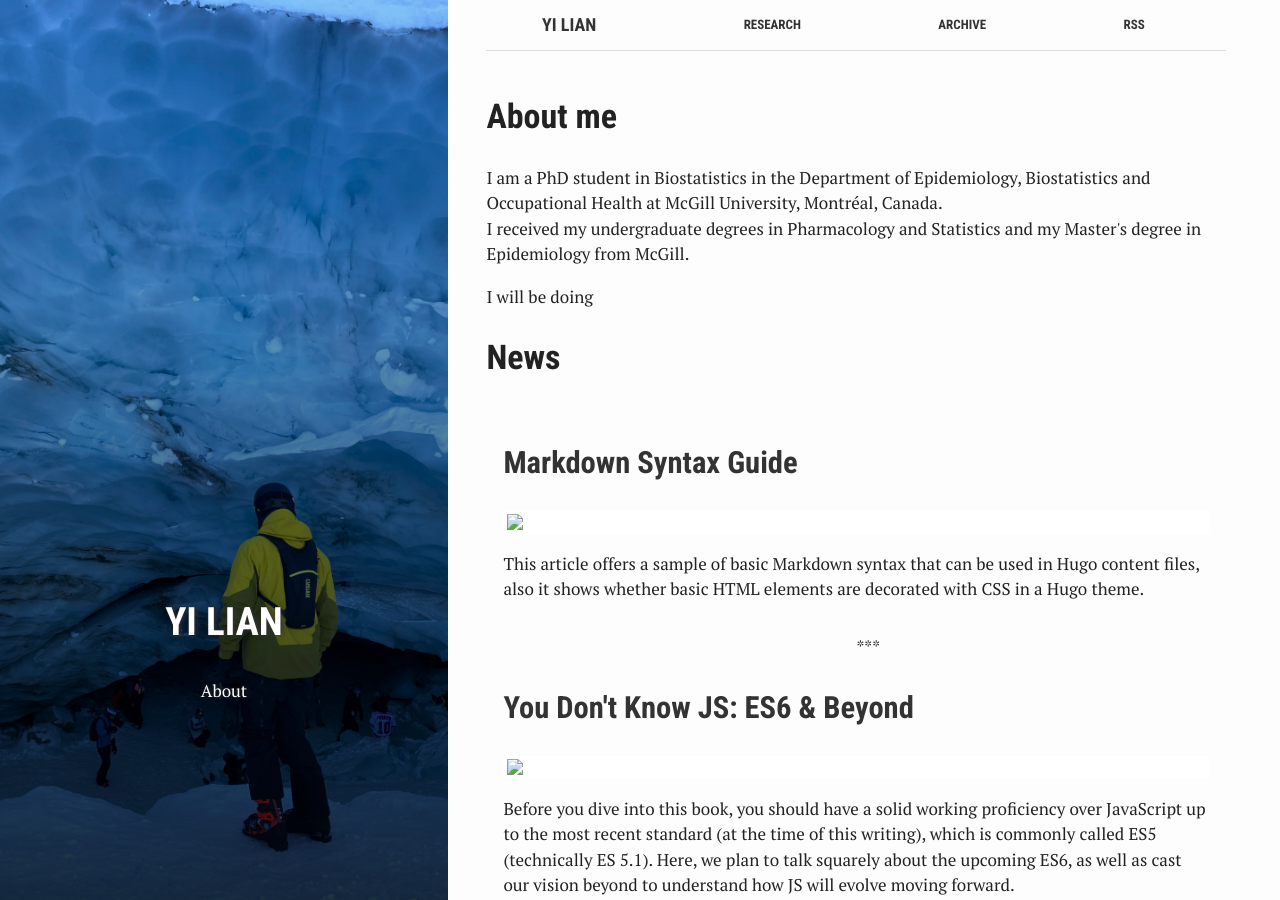
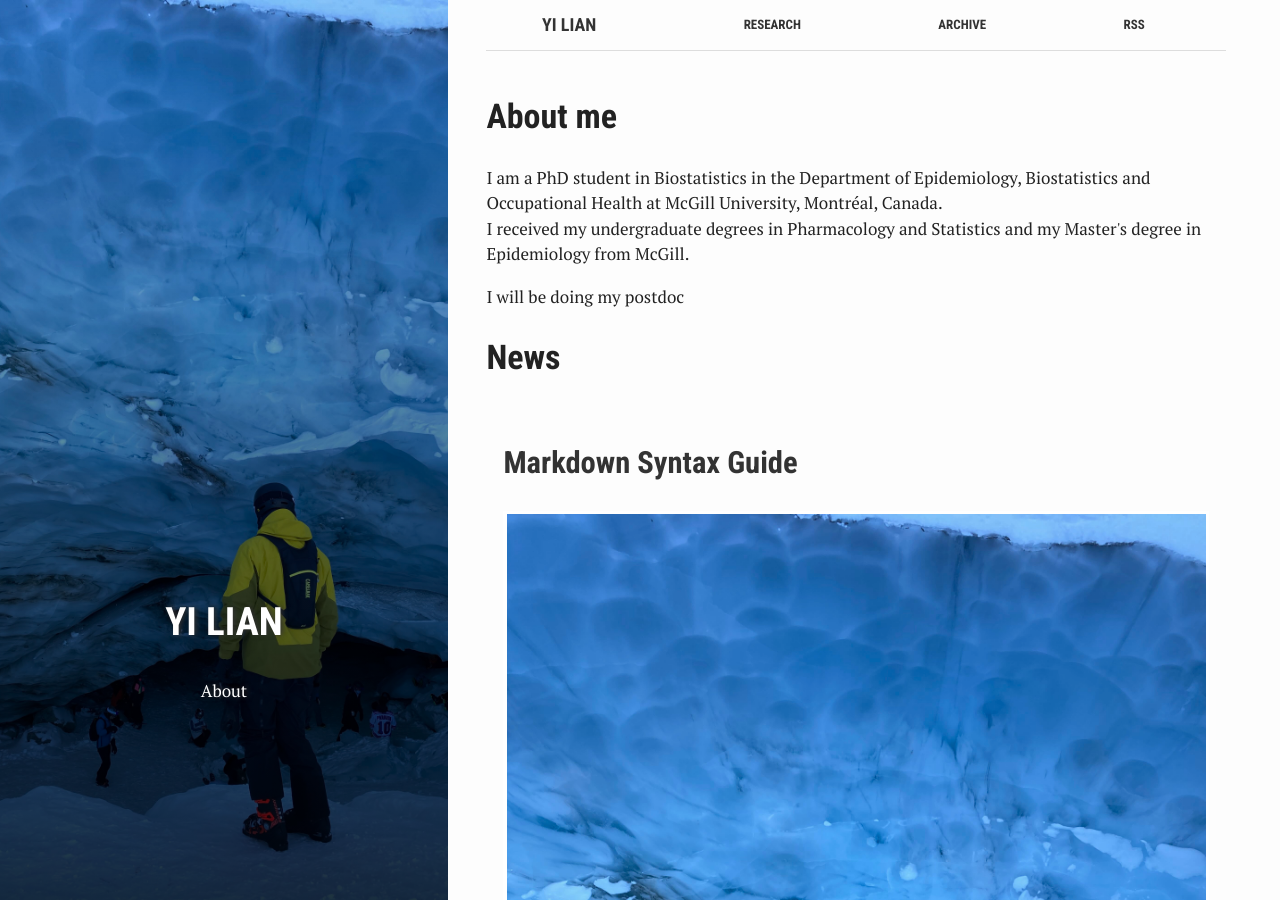
Before and after one commit to ly129/ly129.github.io, a Jekyll site: the page built from index.html, in a window 1280 px wide and 900 px high. Built offline with Jekyll 4.4.1, drawn with Linux system fonts in a browser that asks for light colours.

Commit message:
Update index.html

```diff
--- a/index.html
+++ b/index.html
@@ -11,13 +11,13 @@ summary: "About"
 
   I received my undergraduate degrees in Pharmacology and Statistics and my Master's degree in Epidemiology from McGill.<br></p>
 
-  <p>I will be doing</p>
+  <p>I will be doing my postdoc</p>
 
 <h1>News</h1>
 {% for post in site.posts limit: 5 %}
   <article class="index-page">
     <h2><a href="{{ post.url | relative_url }}">{{ post.title }}</a></h2>
-    <img src="icecave.jpeg">
+    <img src="assets/images/icecave.jpeg">
     {{ post.excerpt }}
   </article>
 {% endfor %}
```
